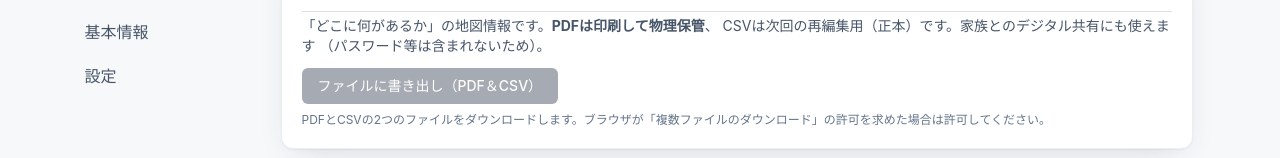
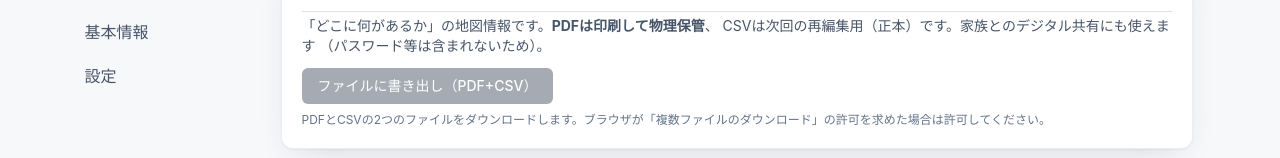
Before and after one commit to uzura89/kurashino-daicho, a Next.js app: page /export in a window 1280 px wide. Shown: the part 314-472 px from the top of the page. Built offline with nearby package versions, Linux system fonts and the light colour scheme.

Commit message:
small cosmetic change

```diff
--- a/src/pages/export.tsx
+++ b/src/pages/export.tsx
@@ -121,7 +121,7 @@ export default function ExportPage() {
           >
             {busy === "export"
               ? "書き出し中…"
-              : "ファイルに書き出し（PDF＆CSV）"}
+              : "ファイルに書き出し（PDF+CSV）"}
           </button>
           <p className="mt-2 text-xs text-slate-500">
             PDFとCSVの2つのファイルをダウンロードします。ブラウザが「複数ファイルのダウンロード」の許可を求めた場合は許可してください。
```
